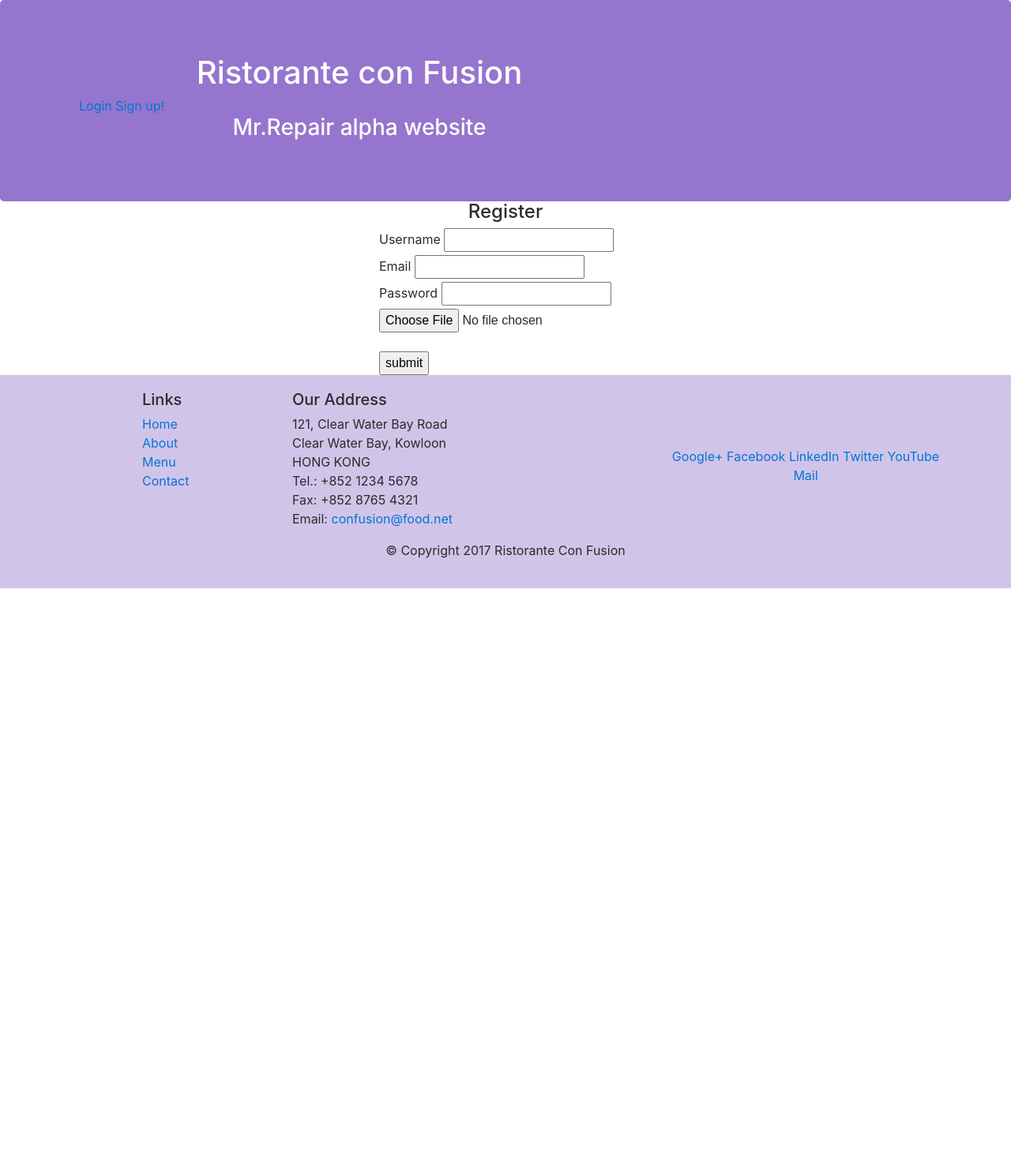
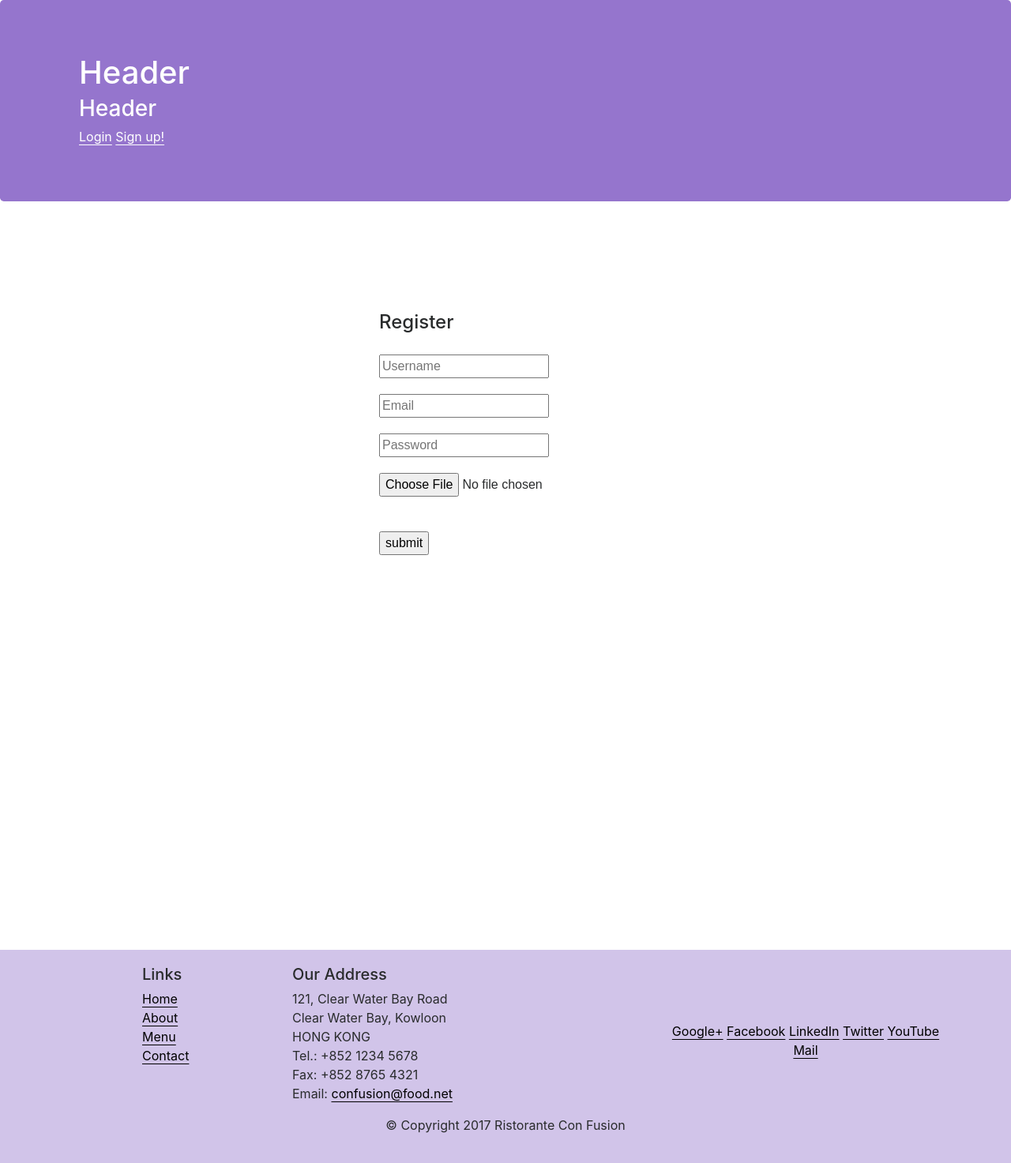
Before and after one commit to Dennis-ozturk/projectChat, a PHP site: page /projectChat/signup.php in a window 1280 px wide. Shown: the whole page at 79% size. Before the commit the page ends 745 px from the top, so only its background shows below. Run offline with PHP 8.4, Linux system fonts and the light colour scheme; a stand-in replaces the project's code that opens the database connection.

Commit message:
Fixed double post when refreshing and more css

```diff
--- a/includes/header.php
+++ b/includes/header.php
@@ -1,3 +1,7 @@
+<?php
+include './db/config.php';
+session_start();
+?>
 <!DOCTYPE html>
   <html xmlns="http://www.w3.org/1999/xhtml">
     <head>
@@ -17,17 +21,11 @@
     </head>
     <body>
 
-
-<?php
-include './db/config.php';
-session_start();
-?>
-
 <header class="jumbotron">
       <div class="container">
           <div class="row row-header">
               <div class="col-12 col-sm-8">
-                  <h1>Ristorante con Fusion</h1>
+                  <h1>Header</h1>
 
                   <?php if(isset($_SESSION['name'])) { ?>
                     <a href='./logout.php'>Logout</a>
@@ -35,11 +33,11 @@ session_start();
                     <a href='./settings.php'>Settings</a>
                     <?php } else { ?>
 
-                      <a href='index.php'>Login</a>
+                      <div id='logo'>
+                        <h3>Header</h3>
+                      </div>
+                      <a href='login.php'>Login</a>
                       <a href='signup.php'>Sign up!</a>
-                      <div id='logo'>
-                        <h3>Mr.Repair alpha website</h3>
-                      </div>
                     <?php } ?>
               </div>
               <div class="col col-sm">
--- a/signup.php
+++ b/signup.php
@@ -3,17 +3,13 @@ include 'includes/header.php';
 ?>
 
 <!-- Signup form -->
-<h4>Register</h4>
-<form style="width:320px; margin:0 auto;" action="" method="POST" enctype="multipart/form-data">
-  <label>Username</label>
-  <input type="text" name="name" id="name">
+<form class="form" style="width:320px; margin:0 auto; margin-top: 140px; margin-bottom:140px;" action="" method="POST" enctype="multipart/form-data">
+  <h4>Register</h4>
+  <input type="text" name="name" id="name" placeholder="Username">
   <br>
-  <label>Email</label>
-  <input type="email" name="email" id="email">
+  <input type="email" name="email" id="email" placeholder="Email">
   <br>
-  <label>Password</label>
-  <input type="password" name="password" id="password">
-
+  <input type="password" name="password" id="password" placeholder="Password">
   <input type="file" name="file" />
   <br><br>
   <input type="submit" name="submit" value="submit" id="submit">
--- a/style/style.css
+++ b/style/style.css
@@ -1,11 +1,12 @@
 @import url('https://fonts.googleapis.com/css?family=Raleway');
 @import url('https://fonts.googleapis.com/css?family=Oswald');
 
-h3,
-h4,
-h1{
-  text-align: center !important;
-}
+a {
+  color: #fff;
+  text-decoration: underline;
+  -webkit-text-underline-position: under;
+  -ms-text-underline-position: below;
+  text-underline-position: under; }
 
 .row-header{
   margin: 0px auto;
@@ -38,19 +39,32 @@ h1{
   color: #0f0f0f;
 }
 
-#body-date {
+.body-date {
   font-size:12px;
   padding-left: 10px;
 }
 
-.body-comment{
-  margin-top: 50px;
+#body-form{
+  width:320px;
+  margin:0 auto;
+  margin-top: 140px;
+  margin-bottom:140px;
+}
+
+.form input {
+  margin: 0 auto;
+  margin-top: 20px;
 }
 
 .body-content{
   margin-left: 80px;
   margin-top: 20px;
 
+}
+
+.body-post{
+  height: 120px;
+  float: left;
 }
 
 .body-name {
@@ -63,3 +77,11 @@ h1{
   border-radius: 100%;
   margin-left: 20px;
 }
+
+.footer {
+  margin-top: 500px;
+}
+
+.footer a {
+  color: #000;
+}
```
Also changed, not shown: home.php (+2 -10 lines), login.php (+4 -6 lines).
